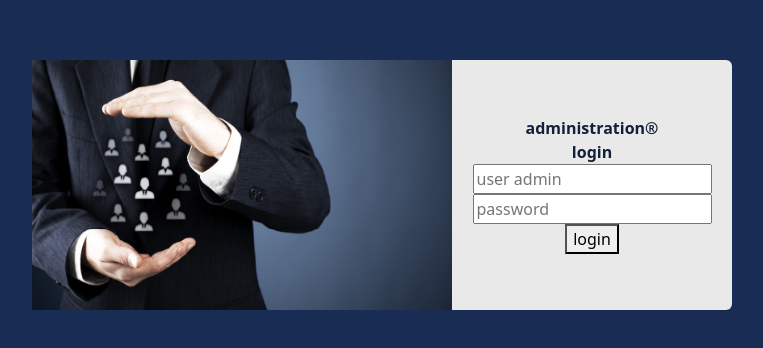
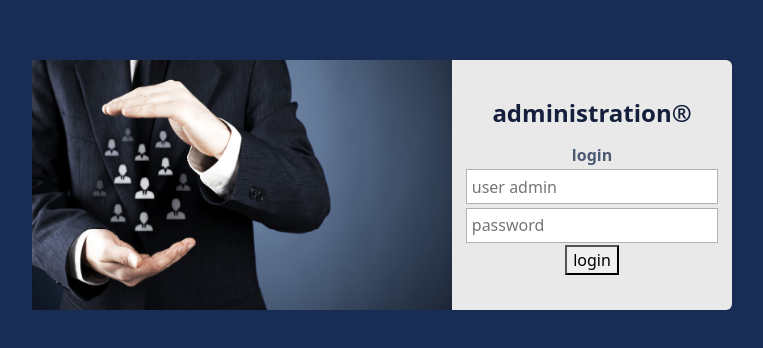
Before and after one commit to LeonardoMendes89/demonstrative-skills, a plain HTML site: page frontend/index.html in a window 1280 px wide. Shown: the part 140-488 px from the top of the page, without its empty margins (168-931 px from the left). Drawn offline with nearby package versions, Linux system fonts and the light colour scheme.

Commit message:
full-stack-jr

```diff
--- a/frontend/auth/index.scss
+++ b/frontend/auth/index.scss
@@ -79,9 +79,39 @@ body{
                             @include size(100%,100%);
                         }
                         .form_camp{
-                            color:#141F3C;
                             @include size(100%,100%);
-                            @include d_flex(flex,column,center,center)
+                            @include d_flex(flex,column,center,center);
+
+                            .title{
+                                color:#141F3C;
+                                margin-bottom:0.5em;
+                                @include f_size(X-large);
+                            }
+                            .login{
+                                color:#4C5A75;
+                            }
+                            #admin{
+                                padding:0.3em;
+                                width:90%;
+                                outline:$empty-val;
+                                border:solid 1px rgba($color: #000000, $alpha: 0.3);
+                                @include percent(0.1em 0);
+                                    &:hover{
+                                        border:solid 1px $b-color;
+                                        box-shadow: 0px 0px 2px;
+                                    }
+                            }
+                            #pass{
+                                padding:0.3em;
+                                width:90%;
+                                outline:$empty-val;
+                                border:solid 1px rgba($color: #000000, $alpha: 0.3);
+                                @include percent(0.1em 0);
+                                    &:hover{
+                                        border:solid 1px $b-color;
+                                        box-shadow: 0px 0px 2px;
+                                    }
+                            }
                         }
 
     }
```
Also changed, not shown: frontend/auth/index.css.
